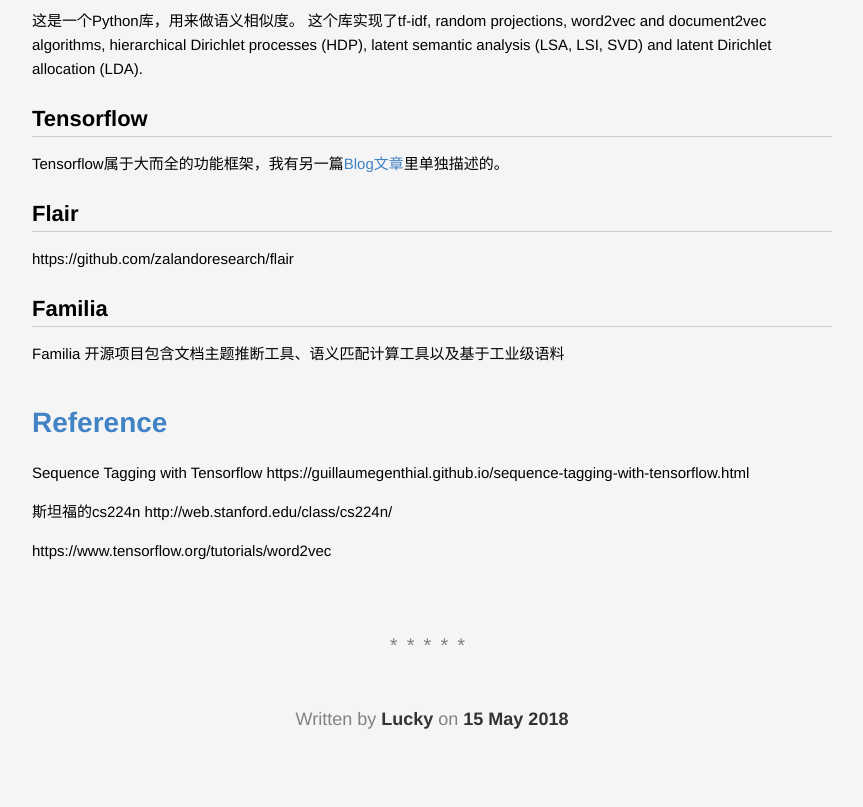
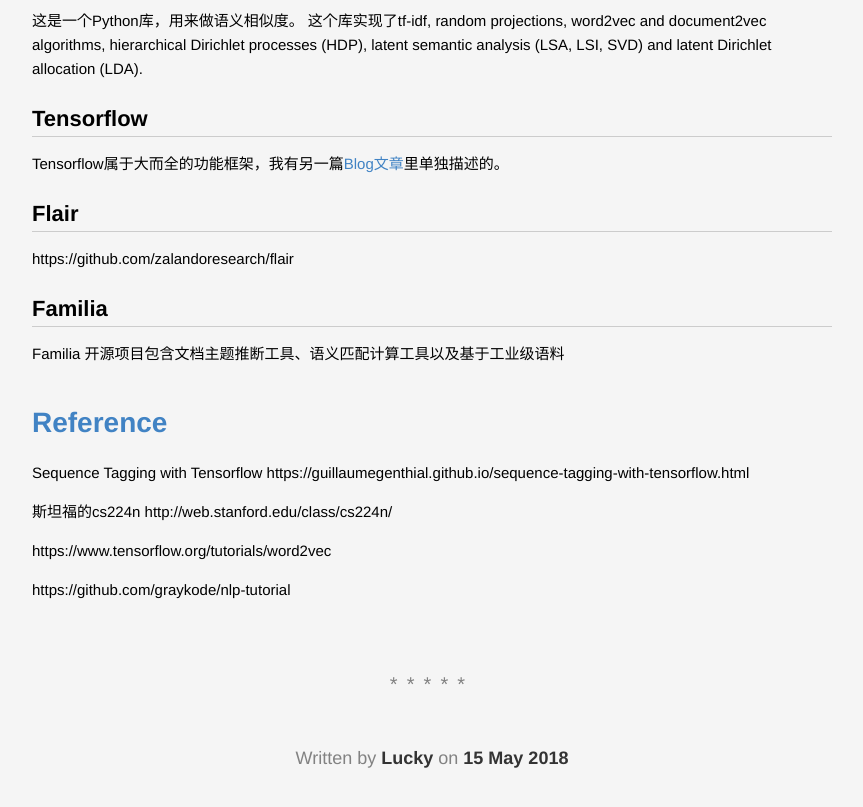
Before and after one commit to lucky521/blog, a Jekyll site: the page built from _posts/ml/2018-05-15-nlp-using-machine-learning.markdown, in a window 1280 px wide and 900 px high, scrolled down 5716 px. Shown: the top 807 px of the window, without its empty margins (208-1071 px from the left). Built offline with Jekyll 4.4.1, drawn with Linux system fonts in a browser that asks for light colours; some of the changed lines change nothing that is shown.

Commit message:
Update 2018-05-15-nlp-using-machine-learning.markdown

```diff
--- a/_posts/ml/2018-05-15-nlp-using-machine-learning.markdown
+++ b/_posts/ml/2018-05-15-nlp-using-machine-learning.markdown
@@ -272,3 +272,6 @@
 
 
 https://www.tensorflow.org/tutorials/word2vec
+
+
+https://github.com/graykode/nlp-tutorial
```
